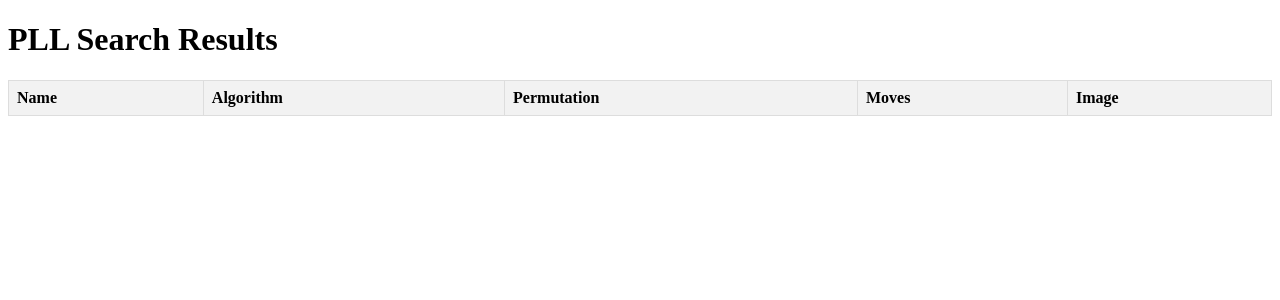
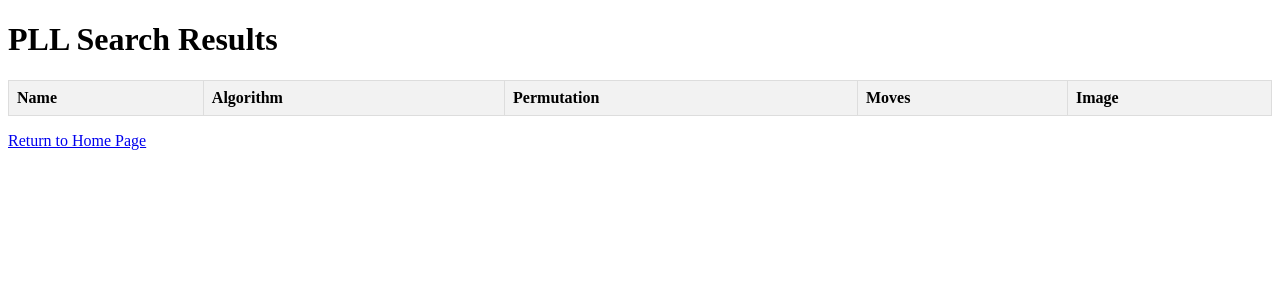
Before and after one commit to JTNguyen269/CNE350_Midterm_RESTful_DB_Access_Source, a Flask app: page /searchPLL in a window 1280 px wide. Shown: the top 300 px of the page. Run offline with Flask 3, Linux system fonts and the light colour scheme; lists and menus that the app fills with data are empty.

Commit message:
Return to home page link added.

```diff
--- a/templates/pll_results.html
+++ b/templates/pll_results.html
@@ -42,5 +42,6 @@
         </tr>
         {% endfor %}
     </table>
+    <p><a href="/">Return to Home Page</a></p>
 </body>
 </html>
```
